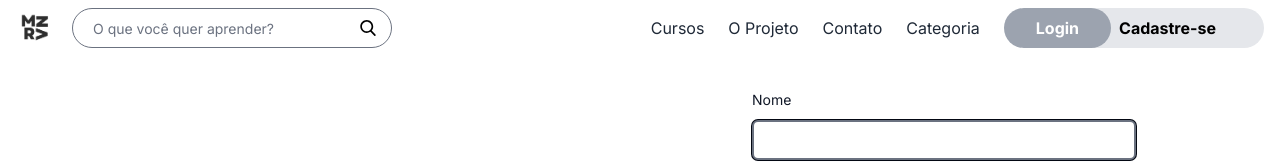
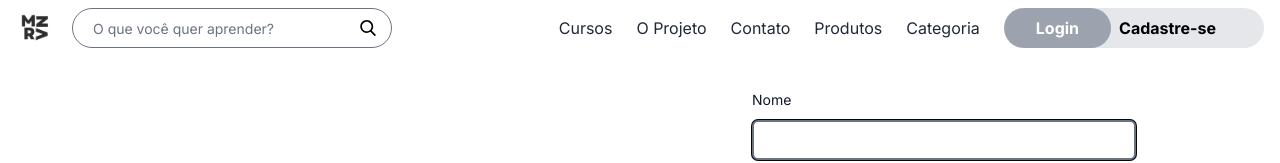
Before and after one commit to Projeto-Minerva-Academy/Frontend, a React (Vite) app: page /Cadastrar in a window 1280 px wide. Shown: the top 163 px of the page. Built offline with nearby package versions, Linux system fonts and the light colour scheme; the HTML template or start-up script is replaced by a standard one.

Commit message:
chore: lista produtos

```diff
--- a/src/App.tsx
+++ b/src/App.tsx
@@ -15,6 +15,7 @@ import FormCategoria from "./components/categorias/formCategoria/FormCategoria";
 import DeleteCategoria from "./components/categorias/deletecategoria/DeleteCategoria";
 import { ToastContainer } from "react-toastify";
 import 'react-toastify/dist/ReactToastify.css'
+import ListaProdutos from "./components/produtos/listaProdutos/ListaProdutos";
 
 
 function App() {
@@ -36,6 +37,9 @@ function App() {
             <Route path="/cadastrarCategoria" element={<FormCategoria />} />
             <Route path="/atualizarCategoria/:id" element={<FormCategoria />} />
             <Route path="/deleteCategoria/:id" element={<DeleteCategoria />} />
+            <Route path="/categorias" element={<ListarCategoria />} />
+            <Route path="/produtos" element={<ListaProdutos />} />
+
 
           </Routes>
           </main>
--- a/src/components/navbar/Navbar.tsx
+++ b/src/components/navbar/Navbar.tsx
@@ -76,6 +76,11 @@ const Navbar: React.FC = () => {
                 Contato
               </Link>
             </li>
+            <li>
+              <Link to="/Produtos" className="text-gray-800 hover:text-gray-600">
+                Produtos
+              </Link>
+            </li>
             {(<li>
               <Link
                 to="/Categorias"
--- a/src/components/produtos/listaProdutos/ListaProdutos.tsx
+++ b/src/components/produtos/listaProdutos/ListaProdutos.tsx
@@ -54,7 +54,7 @@ function ListaProdutos() {
                     wrapperClass="dna-wrapper mx-auto"
                 />
             )}
-            <div className='gap-4 grid grid-cols-1 md:grid-cols-2 lg:grid-cols-3 mx-auto my-4 container'
+            <div className='gap-4 grid grid-cols-4 md:grid-cols-4 lg:grid-cols-4 mx-auto my-4 container'
             >
                 {produtos.map((produto) => (
                     <CardProduto key={produto.id} produto={produto} />
```
